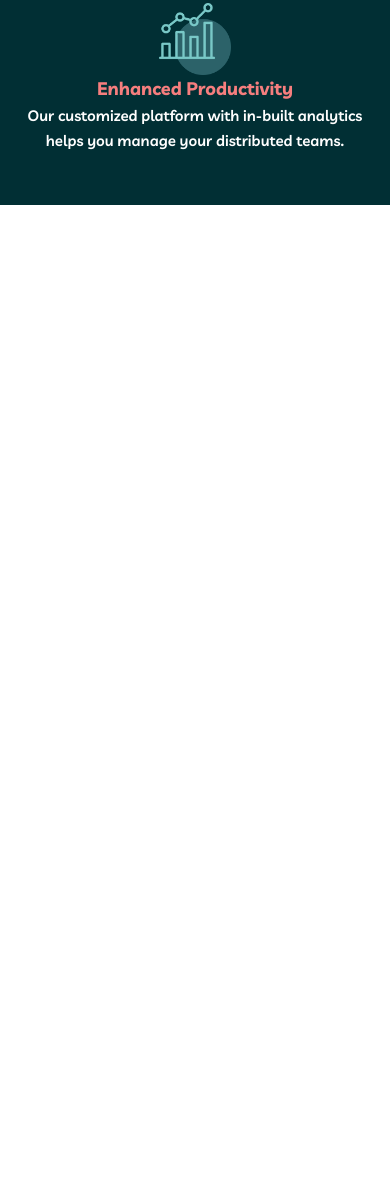
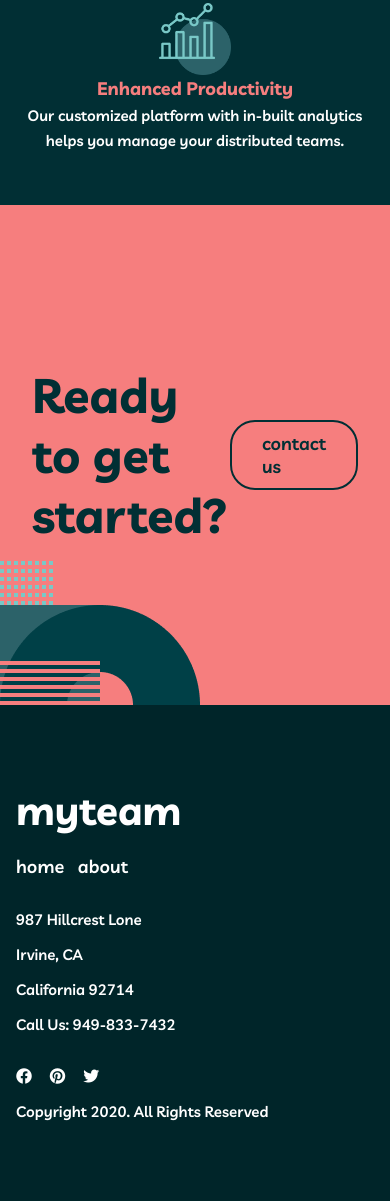
Before and after one commit to KhurshidShod/myteam, a plain HTML site: page index.html in a window 390 px wide. Shown: the part 1483-2684 px from the top of the page. Before the commit the page ends 1688 px from the top, so only its background shows below. Drawn offline with Linux system fonts and the light colour scheme.

Commit message:
home about

```diff
--- a/css/layout/footer.css
+++ b/css/layout/footer.css
@@ -0,0 +1,111 @@
+footer {
+    padding-top: 5rem;
+    padding-bottom: 5rem;
+    background-color: var(--bgColor-darker);
+}
+
+.footer-left {
+    display: flex;
+}
+
+.footer-content a:hover{
+    color: var(--fontColor-pink);
+    transition: .1s linear;
+    -webkit-transition: .1s linear;
+    -moz-transition: .1s linear;
+    -ms-transition: .1s linear;
+    -o-transition: .1s linear;
+}
+
+.footer-content h1 {
+    color: var(--fontColor-white);
+    font-size: var(--fontSize-40);
+    margin-bottom: 20px;
+}
+
+.footer-content a {
+    color: var(--fontColor-white);
+    font-size: var(--fontSize-18);
+    font-weight: 600;
+    margin-left: 20px;
+}
+
+.footer-p {
+    font-weight: 600;
+    font-size: var(--fontSize-15);
+    color: var(--fontColor-white);
+    margin-left: 120px;
+}
+
+.footer-p{
+    gap: 1rem;
+    display: flex;
+    flex-direction: column;
+}
+
+.footer-wrapper {
+    display: flex;
+    justify-content: space-between;
+    flex-direction: row;
+    flex-wrap: nowrap;
+}
+
+.footer-i {
+    padding-left: 165px;
+}
+
+.footer-i i {
+    width: 30px;
+    cursor: pointer;
+    color: var(--fontColor-white);
+}
+
+.footer-text h3 {
+    color: var(--fontColor-white);
+    font-size: var(--fontSize-15);
+    font-weight: 600;
+    margin-top: 70px;
+}
+
+@media (max-width: 900px) {
+    .footer-wrapper {
+    gap: 2rem;
+    flex-direction: column !important;
+    justify-content: center;
+    align-items: center;
+    }
+    .footer-content a{
+        margin: 0;
+        margin-right: 10px;
+    }
+    .footer-i{
+        padding: 0;
+    }
+    .footer-text h3{
+        margin: 0;
+    }
+    .footer-right{
+        width: 100%;
+    }
+    .footer-right{
+        gap: 1rem;
+        display: flex;
+        flex-direction: column;
+        justify-content: start;
+        align-items: start;
+    }
+}
+@media (max-width: 550px) {
+    .footer-left{
+        flex-direction: column;
+        gap: 2rem;
+        justify-content: start;
+        align-items: start;
+        width: 100%;
+    }
+    .footer-p,
+    .footer-content{
+        margin: 0;
+        width: 100%;
+    }
+}
--- a/css/layout/header.css
+++ b/css/layout/header.css
@@ -54,9 +54,33 @@ header nav ul li a{
     font-weight: 600;
     color: var(--fontColor-white);
     line-height: 28px;
+    transition: .1s linear;
+    -webkit-transition: .1s linear;
+    -moz-transition: .1s linear;
+    -ms-transition: .1s linear;
+    -o-transition: .1s linear;
+}
+header nav ul li a:hover{
+    color: var(--fontColor-pink);
 }
 header nav .header__contact-btn{
     border-color: var(--fontColor-white);
+}
+header nav .header__contact-btn:hover{
+    background-color: var(--fontColor-white);
+    transition: .1s linear;
+    -webkit-transition: .1s linear;
+    -moz-transition: .1s linear;
+    -ms-transition: .1s linear;
+    -o-transition: .1s linear;
+}
+header nav .header__contact-btn:hover a{
+    color: var(--bgColor-light);
+    transition: .1s linear;
+    -webkit-transition: .1s linear;
+    -moz-transition: .1s linear;
+    -ms-transition: .1s linear;
+    -o-transition: .1s linear;
 }
 header nav .header__contact-btn a{
     color: var(--fontColor-white);
--- a/css/pages/about.css
+++ b/css/pages/about.css
@@ -3,7 +3,7 @@
 .about__hero {
     width: 100%;
     background-color: var(--bgColor-light);
-    min-height: 100vh;
+    min-height: 800px;
     display: flex;
     justify-content: center;
     align-items: center;
@@ -71,14 +71,13 @@
 }
 
 .about__directors {
-    min-height: 100vh;
     display: flex;
     position: relative;
     justify-content: center;
     align-items: center;
     background-color: var(--bgColor-medium);
-    padding-top: 3rem;
-    padding-bottom: 3rem;
+    padding-top: 12rem;
+    padding-bottom: 12rem;
 }
 
 .about__directors-wrapper {
@@ -139,11 +138,17 @@
     position: absolute;
     background-color: var(--fontColor-pink);
     bottom: -10%;
+    left: 50%;
+    transform: translateX(-50%);
     transition: 0.5s;
     -webkit-transition: 0.5s;
     -moz-transition: 0.5s;
     -ms-transition: 0.5s;
     -o-transition: 0.5s;
+    -webkit-transform: translateX(-50%);
+    -moz-transform: translateX(-50%);
+    -ms-transform: translateX(-50%);
+    -o-transform: translateX(-50%);
 }
 
 .about__directors-btn:hover {
@@ -212,10 +217,8 @@
 }
 
 .about__clients {
-    min-height: 50vh;
+    padding: 0 0 7vh 0;
     background-color: var(--bgColor-dark);
-    padding-top: 3rem;
-    padding-bottom: 3rem;
 }
 
 .about__clients-content h1 {
@@ -246,7 +249,8 @@
 }
 
 .about__start {
-    min-height: 30vh;
+    padding-top: 5rem;
+    padding-bottom: 5rem;
     background-color: var(--fontColor-pink);
     position: relative;
 }
@@ -262,7 +266,6 @@
     justify-content: space-evenly;
     align-items: center;
     padding: 1rem;
-    min-height: 30vh;
 }
 
 .about__start-wrapper a {
@@ -278,6 +281,16 @@
     -o-border-radius: 25px;
 }
 
+.about__start-wrapper a:hover{
+    background-color: var(--bgColor-dark);
+    color: var(--fontColor-white);
+    transition: .1s linear;
+    -webkit-transition: .1s linear;
+    -moz-transition: .1s linear;
+    -ms-transition: .1s linear;
+    -o-transition: .1s linear;
+}
+
 .container__img-5 {
     position: absolute;
     bottom: 0;
@@ -287,7 +300,8 @@
 .about__start-wrapper {
     width: 100%;
     display: flex;
-    min-height: 21px;
+    padding-top: 5rem;
+    padding-bottom: 5rem;
     align-items: center;
 }
 
@@ -295,71 +309,6 @@
     font-size: var(--fontSize-48);
     color: var(--bgColor-dark);
     font-weight: 700;
-}
-
-footer {
-    min-height: 30vh;
-    background-color: var(--bgColor-darker);
-    padding-top: 50px;
-}
-
-.about__footer-left {
-    display: flex;
-}
-
-.about__footer-content h1 {
-    color: var(--fontColor-white);
-    font-size: var(--fontSize-40);
-    margin-bottom: 20px;
-}
-
-.about__footer-content a {
-    color: var(--fontColor-white);
-    font-size: var(--fontSize-18);
-    font-weight: 600;
-    margin-left: 20px;
-}
-
-.about__footer-p {
-    font-weight: 600;
-    font-size: var(--fontSize-15);
-    color: var(--fontColor-white);
-    margin-left: 120px;
-}
-
-.about__footer-p p:first-child {
-    margin-bottom: 15px;
-}
-
-.about__footer-p p:nth-child(2) {
-    margin-bottom: 15px;
-}
-
-.about__footer-p p:nth-child(3) {
-    margin-bottom: 15px;
-}
-
-.about__footer-wrapper {
-    min-height: 25vh;
-    display: flex;
-    justify-content: space-between;
-}
-
-.about__footer-i {
-    padding-left: 165px;
-}
-
-.about__footer-i i {
-    width: 30px;
-    cursor: pointer;
-    color: var(--fontColor-white);
-}
-
-.about__footer-text h3 {
-    color: var(--fontColor-white);
-    font-size: var(--fontSize-15);
-    font-weight: 600;
-    margin-top: 70px;
 }
 
 /* ------------------Responsive------------------- */
--- a/css/pages/home.css
+++ b/css/pages/home.css
@@ -142,6 +142,68 @@
     height: 4px;
     background-color: var(--fontColor-pink);
 }
+.about__start {
+    padding-top: 5rem;
+    padding-bottom: 5rem;
+    background-color: var(--fontColor-pink);
+    position: relative;
+}
+
+.about__start .container__img-5 {
+    position: absolute;
+    bottom: 0;
+    left: 0;
+}
+.about__start-wrapper {
+    width: 100%;
+    display: flex;
+    justify-content: space-evenly;
+    align-items: center;
+    padding: 1rem;
+}
+
+.about__start-wrapper a {
+    font-weight: 600;
+    font-size: var(--fontSize-18);
+    color: var(--bgColor-dark);
+    padding: 10px 30px;
+    border: 2px solid var(--bgColor-dark);
+    border-radius: 25px;
+    -webkit-border-radius: 25px;
+    -moz-border-radius: 25px;
+    -ms-border-radius: 25px;
+    -o-border-radius: 25px;
+}
+
+.about__start-wrapper a:hover{
+    background-color: var(--bgColor-dark);
+    color: var(--fontColor-white);
+    transition: .1s linear;
+    -webkit-transition: .1s linear;
+    -moz-transition: .1s linear;
+    -ms-transition: .1s linear;
+    -o-transition: .1s linear;
+}
+
+.container__img-5 {
+    position: absolute;
+    bottom: 0;
+    left: 0;
+}
+
+.about__start-wrapper {
+    width: 100%;
+    display: flex;
+    padding-top: 5rem;
+    padding-bottom: 5rem;
+    align-items: center;
+}
+
+.about__start-content h1 {
+    font-size: var(--fontSize-48);
+    color: var(--bgColor-dark);
+    font-weight: 700;
+}
 /*==================================RESPONSIVE==================================*/
 
 @media (max-width: 1150px) {
--- a/index.html
+++ b/index.html
@@ -72,7 +72,51 @@
                 </div>
             </div>
         </section>
-    </main>
+        <section class="about__start">
+            <img
+              class="container__img-5"
+              src="images/about/directors/bg-5.png"
+              alt=""
+            />
+            <div class="container start__container">
+              <div class="about__start-wrapper">
+                <div class="about__start-content">
+                  <h1>Ready to get started?</h1>
+                </div>
+                <a href="contact.html">contact us</a>
+              </div>
+            </div>
+          </section>
+        </main>
+    <footer>
+        <div class="container">
+          <section class="footer-wrapper">
+            <div class="footer-left">
+              <div class="footer-content">
+                <h1>myteam</h1>
+                <a href="index.html">home</a>
+                <a href="about.html">about</a>
+              </div>
+              <div class="footer-p">
+                <p>987 Hillcrest Lone</p>
+                <p>Irvine, CA</p>
+                <p>California 92714</p>
+                <p>Call Us: 949-833-7432</p>
+              </div>
+            </div>
+            <div class="footer-right">
+              <div class="footer-i">
+                <i class="fa-brands fa-facebook"></i>
+                <i class="fa-brands fa-pinterest"></i>
+                <i class="fa-brands fa-twitter"></i>
+              </div>
+              <div class="footer-text">
+                <h3>Copyright 2020. All Rights Reserved</h3>
+              </div>
+            </div>
+          </section>
+        </div>
+      </footer>
 </body>
 <script src="js/script.js"></script>
 </html>
```
Also changed, not shown: about.html (+14 -8 lines).
